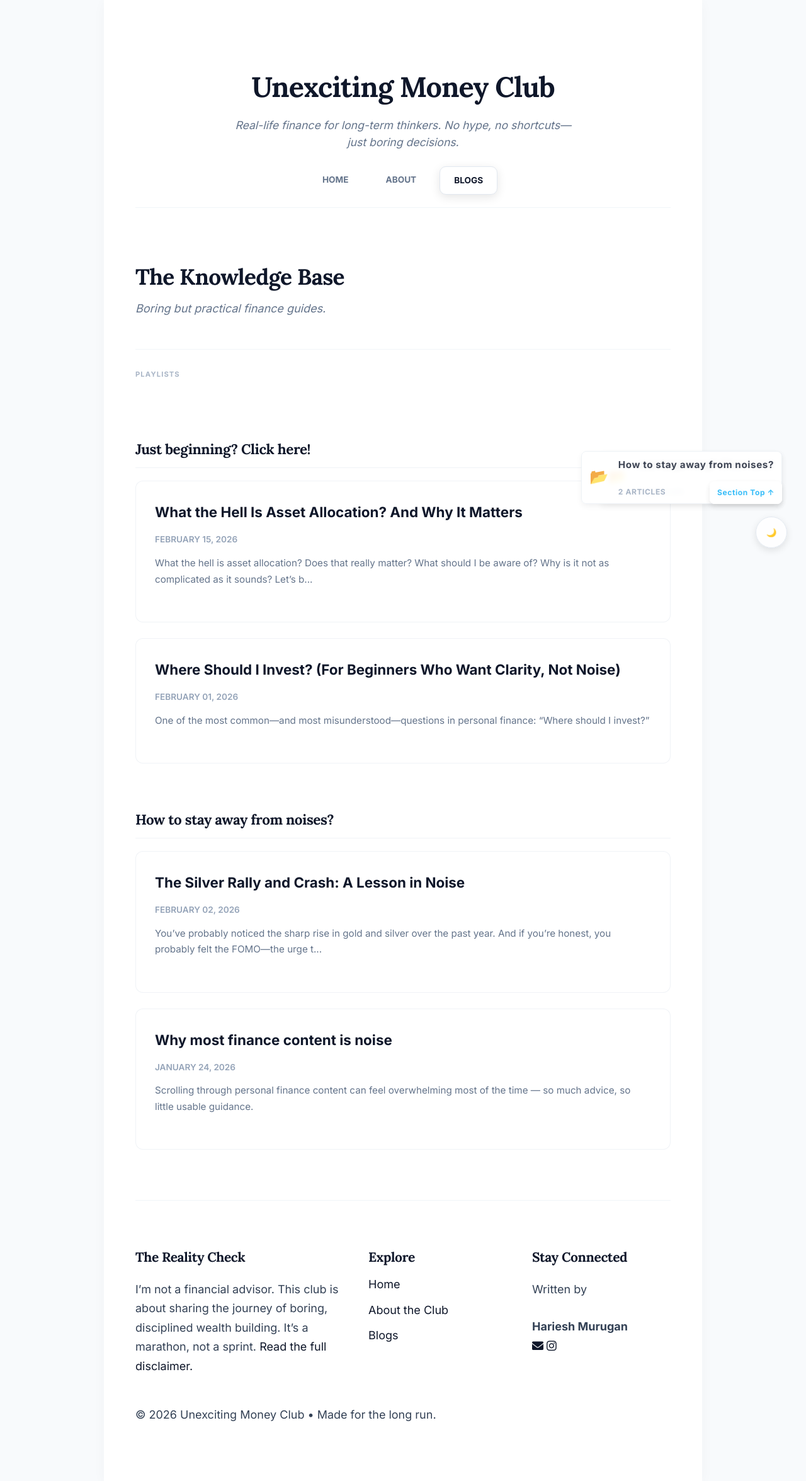
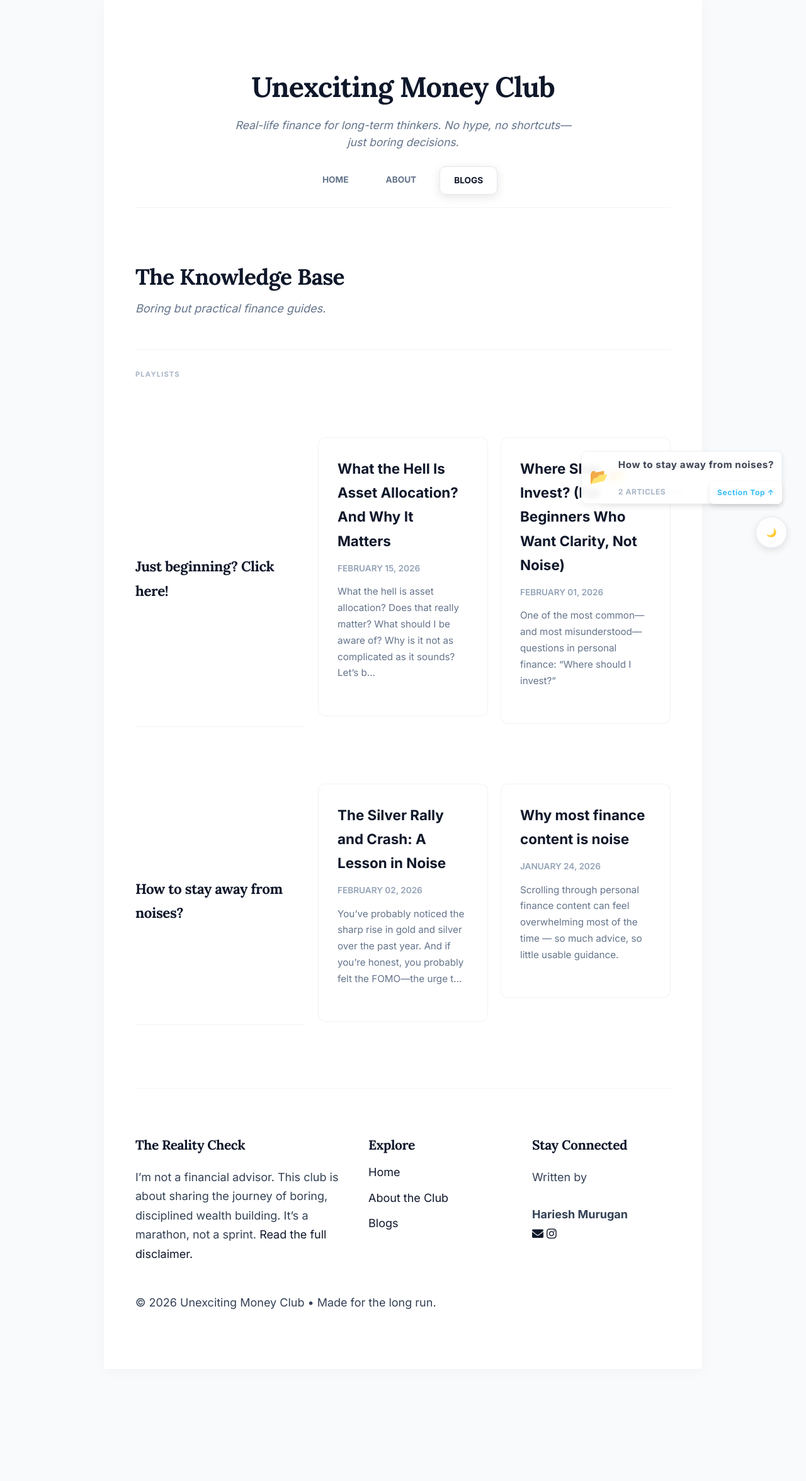
Before and after one commit to HarieshMK/HarieshMK.github.io, a Jekyll site: the page built from blogs.html, in a window 1280 px wide. Shown: the whole page at 63% size. Built offline with Jekyll 4.4.1, drawn with Linux system fonts in a browser that asks for light colours; after the commit the page ends 2173 px from its top, so only the background shows below that.

Commit message:
Update style.css

```diff
--- a/assets/css/style.css
+++ b/assets/css/style.css
@@ -306,12 +306,42 @@ a[href^="#"]:hover { transform: scale(1.1); color: #0f172a !important; }
 .dark-theme .post-card-link:hover .post-card { border-color: #38bdf8 !important; }
 .dark-theme hr, .dark-theme .playlist-group div { border-color: rgba(255, 255, 255, 0.05) !important; }
 
-/* Force Playlists to stay at the top of the Knowledge Base */
-.playlists-container {
-    display: flex !important;
-    flex-wrap: wrap !important;
-    gap: 1rem !important;
-    position: relative !important; /* Prevents floating */
-    margin-bottom: 2rem !important;
+/* ===== 11. FINAL SURGICAL FIXES ===== */
+
+/* 1. Resetting Playlists: Ensures they stay in line at the top */
+.playlists-container, .folder-grid, .playlist-group {
+    position: relative !important;
+    display: grid !important; /* Matches your Section 9 grid */
+    grid-template-columns: repeat(auto-fit, minmax(200px, 1fr)) !important;
+    gap: 20px !important;
+    margin-bottom: 40px !important;
+    transform: none !important;
     clear: both !important;
 }
+
+/* 2. Logic for Footer Links & View All Articles (Glow & Underline) */
+/* This targets the actual footer links and the generic links like 'View All' */
+.dark-theme .footer-col a,
+.dark-theme .generic-link,
+.dark-theme .back-link {
+    text-decoration: none !important;
+    transition: all 0.3s ease-in-out !important;
+}
+
+.dark-theme .footer-col a:hover,
+.dark-theme .generic-link:hover,
+.dark-theme .back-link:hover {
+    color: #38bdf8 !important; /* Shifting to Blue */
+    text-decoration: underline !important; /* Adding Underline */
+    text-shadow: 0 0 10px rgba(56, 189, 248, 0.5) !important; /* The Glow Effect */
+    border-color: #ffffff !important; /* Keeps underline white/bright in dark mode */
+}
+
+/* 3. Re-Syncing the 'View All' Button color logic for Light Mode */
+.generic-link {
+    color: #0f172a; /* Black in normal mode */
+}
+.generic-link:hover {
+    color: #38bdf8; /* Blue on hover */
+    border-color: #0f172a; /* Underline changes to black */
+}
```
